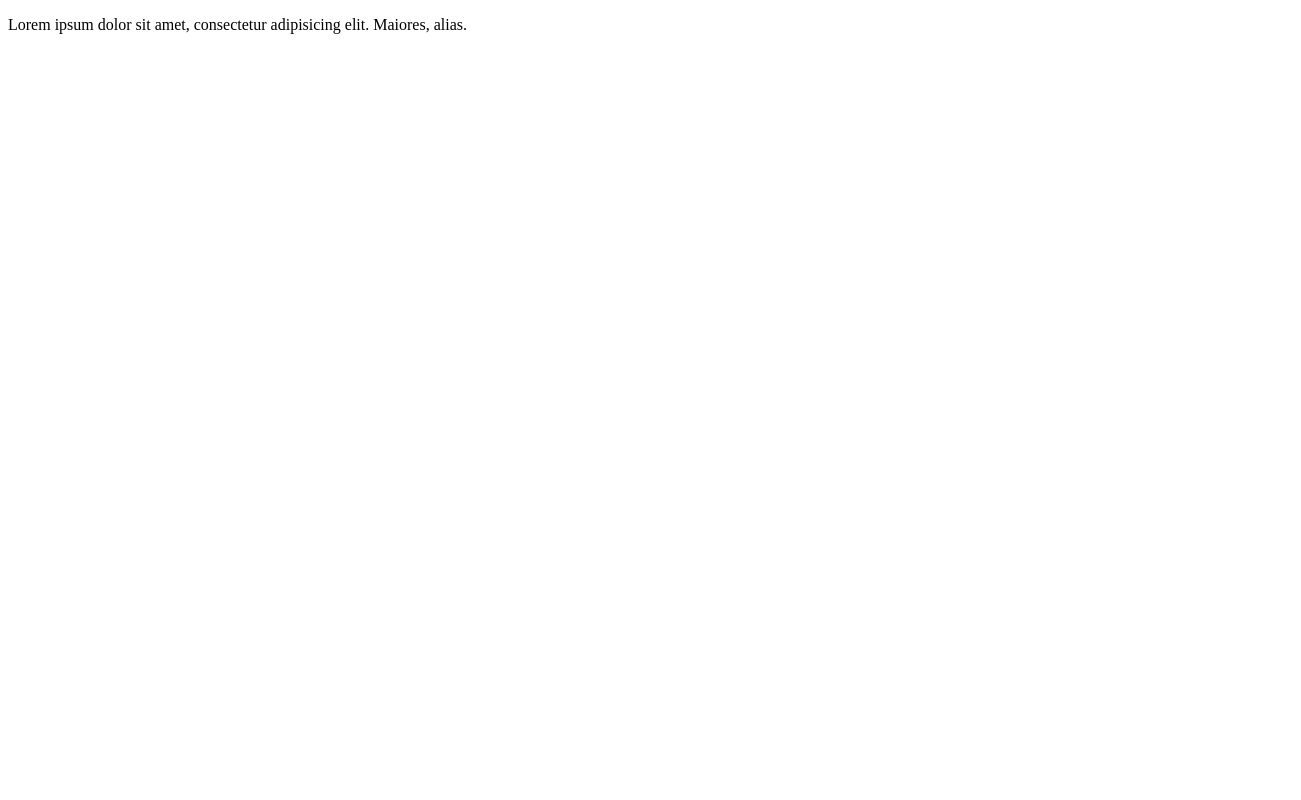
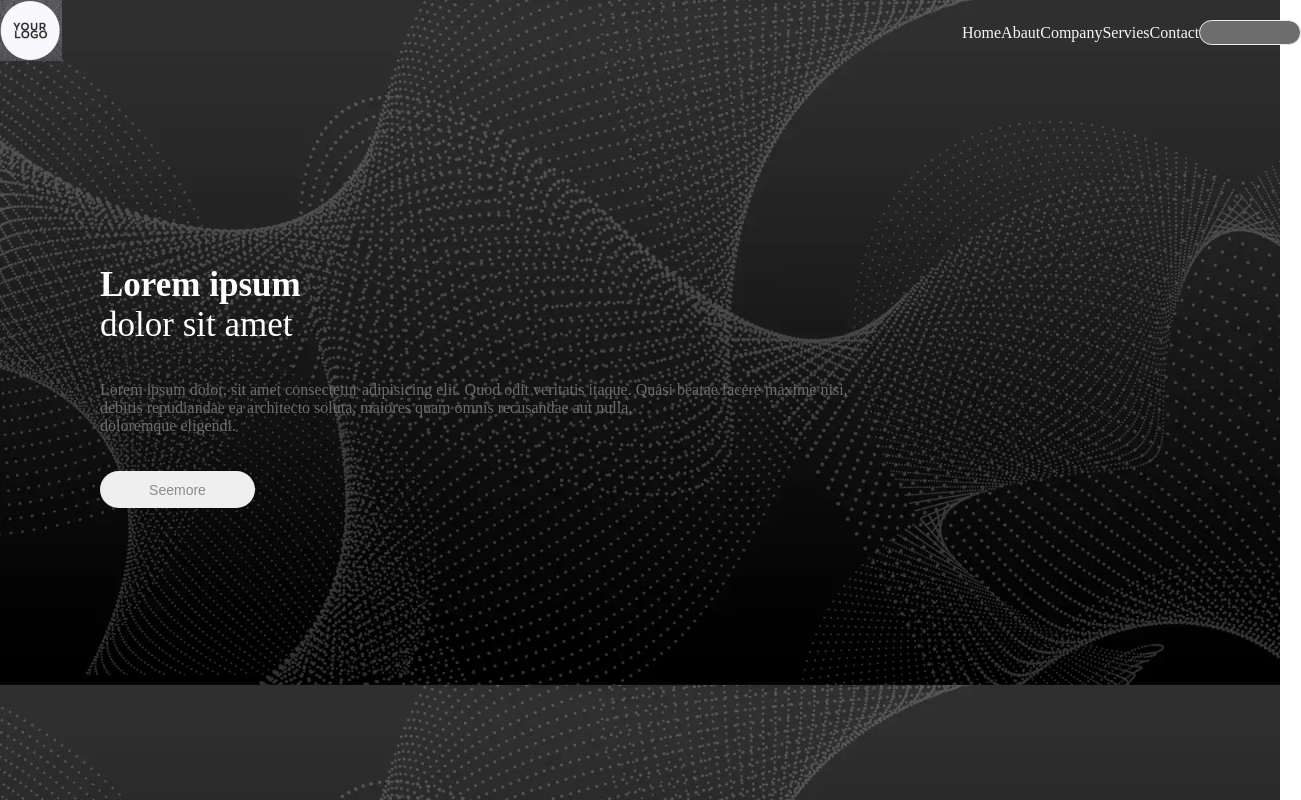
Before and after one commit to Denis999777/lesson-3, a plain HTML site: page index.html in a window 1280 px wide. Shown: the whole page, 1301 px wide, since content can reach past the window. Drawn offline with Linux system fonts and the light colour scheme.

Commit message:
modified:   index.html modified:   style.css

```diff
--- a/index.html
+++ b/index.html
@@ -3,11 +3,33 @@
 <head>
     <meta charset="UTF-8">
     <meta name="viewport" content="width=device-width, initial-scale=1.0">
+    <link rel="stylesheet" href="style.css">
     <title>Document</title>
 </head>
 <body>
-    <div>
-        <p>Lorem ipsum dolor sit amet, consectetur adipisicing elit. Maiores, alias.</p>
-    </div>
+    <header>
+        <ul class="HList">
+            <li id="Logo"><img src="image/Снимок экрана 2025-06-18 184330.png" alt=""></li>
+            <li>Home</li>
+            <li>Abaut</li>
+            <li>Company</li>
+            <li>Servies</li>
+            <li>Contact</li>
+            <li><input class="HTTT" type="text"></li>
+        </ul>
+        <div class="HInfo">
+            <div >
+                <p class="HLorem"><b>Lorem ipsum</b> <br> dolor sit amet</p>
+                <div>
+                    <br><br>
+                    <p class="HLoremm">Lorem ipsum dolor, sit amet consectetur adipisicing elit. Quod odit veritatis itaque. Quasi beatae facere maxime nisi, <br> debitis repudiandae ea architecto soluta, maiores quam omnis recusandae aut nulla, <br>doloremque eligendi.</p>
+                </div>
+                <br><br>
+                <div>
+                    <input class="HSee" type="button" value="Seemore">
+                </div>
+            </div>
+        </div>
+    </header>
 </body>
 </html>
--- a/style.css
+++ b/style.css
@@ -0,0 +1,51 @@
+
+*{
+    padding: 0;
+    margin: 0;
+
+}
+header{
+    height: 100vh;
+    background-image: url(image/hero-generico.webp);
+    background-size: 120%;
+}
+.HList{
+    display: flex;
+    justify-content: space-between;
+    align-items: center;
+    list-style: none;
+    color: aliceblue;
+}
+#Logo{
+    margin-right: 900px;
+
+}
+.HTTT{
+    width: 100px;
+    border-radius: 20px;
+    height: 23px;
+    background-color: #6d6d6d;
+    border: rgb(238, 237, 237) solid 1px;
+
+}
+.HLorem{
+    color: white;
+    font-size: 35px;
+}
+.HSee{
+    width: 155px;
+    height: 37px;
+    border-radius: 25px;
+    border: 0;
+    color: #8b8b8b;
+    font-size: 14px;
+}
+.HInfo{
+    display: flex;
+    justify-content: space-between;
+    padding-top: 100px;
+    margin: 100px;
+}
+.HLoremm{
+    color: #6d6d6d;
+}
```
Also changed, not shown: image/adesivos_redondos-r92c2bfeef2c14088aacb78dd01148858_0ugmp_8byvr_166.jpg (added), image/hero-generico.webp (added), image/landing-page-web-header-colorful-background-for-website-banner-poster-vector.jpg (added), image/Снимок экрана 2025-06-18 184330.png (added).
